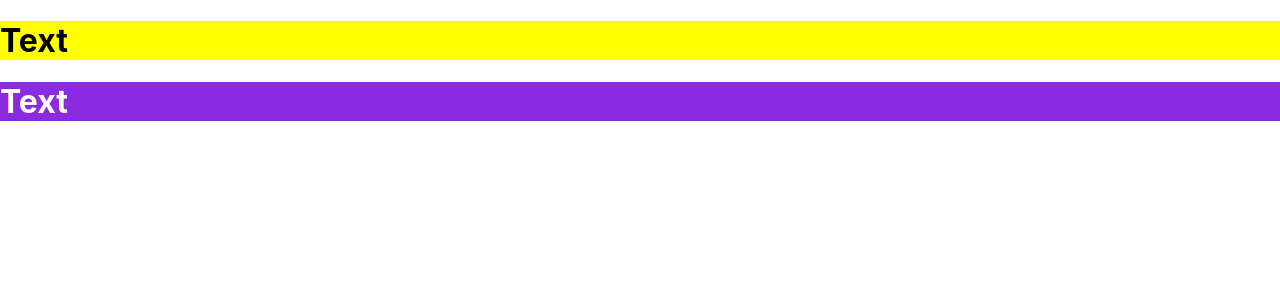
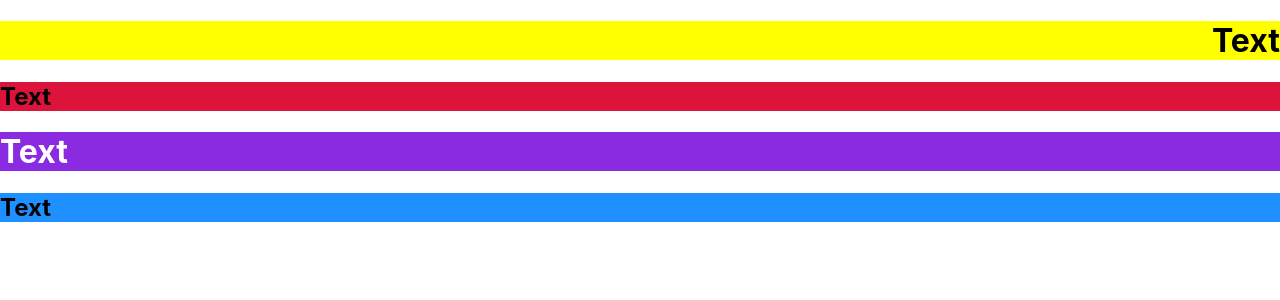
Before and after one commit to n-resende/react-course, a Next.js app: page /css/usingstyle in a window 1280 px wide. Shown: the top 300 px of the page. Built offline with nearby package versions, Linux system fonts and the light colour scheme.

Commit message:
pause for now

```diff
--- a/components/Style.jsx
+++ b/components/Style.jsx
@@ -3,10 +3,14 @@ export default function Style(props) {
         <div>
             <h1 style={ {
                 backgroundColor: props.num >= 0 ? "yellow" : "blueviolet",
-                color: props.color
+                color: props.color,
+                textAlign: props.right ? "right" : "left",
                 } }>
                 Text
             </h1>
+            <h2 className={props.num >= 0 ? "crimson" : "dodgerblue"}>
+                Text
+            </h2>
         </div>
     )
 }
--- a/pages/css/integration1.css
+++ b/pages/css/integration1.css
@@ -12,3 +12,11 @@
     background-color: blue;
     color: green;
 }
+
+.crimson{
+    background-color: crimson;
+}
+
+.dodgerblue{
+    background-color: dodgerblue;
+}
--- a/pages/css/usingstyle.jsx
+++ b/pages/css/usingstyle.jsx
@@ -3,7 +3,7 @@ import Style from "../../components/Style"
 export default function usingstyle() {
     return(
         <>
-            <Style num={42} color="black"></Style>
+            <Style num={42} color="black" right></Style>
             <Style num={-42} color="white"></Style>
         </>
     )
```
